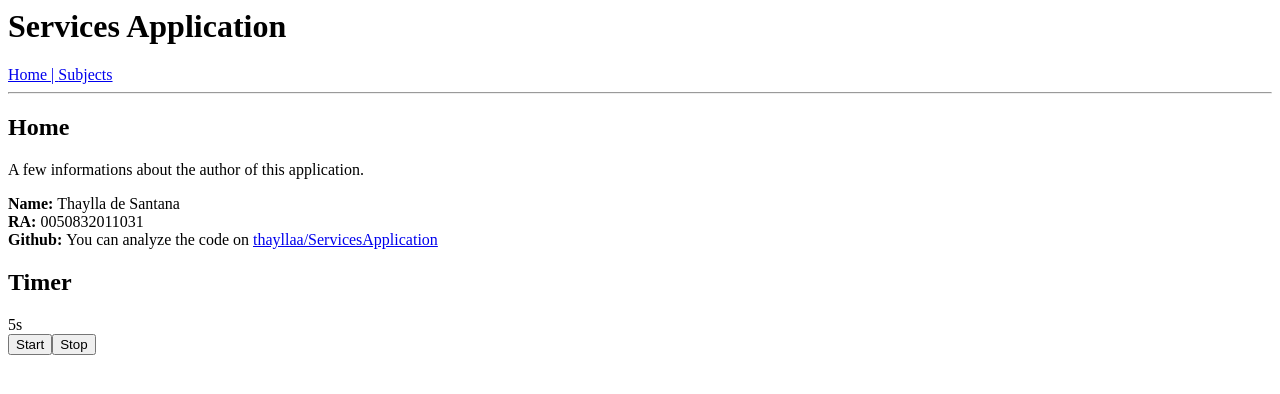
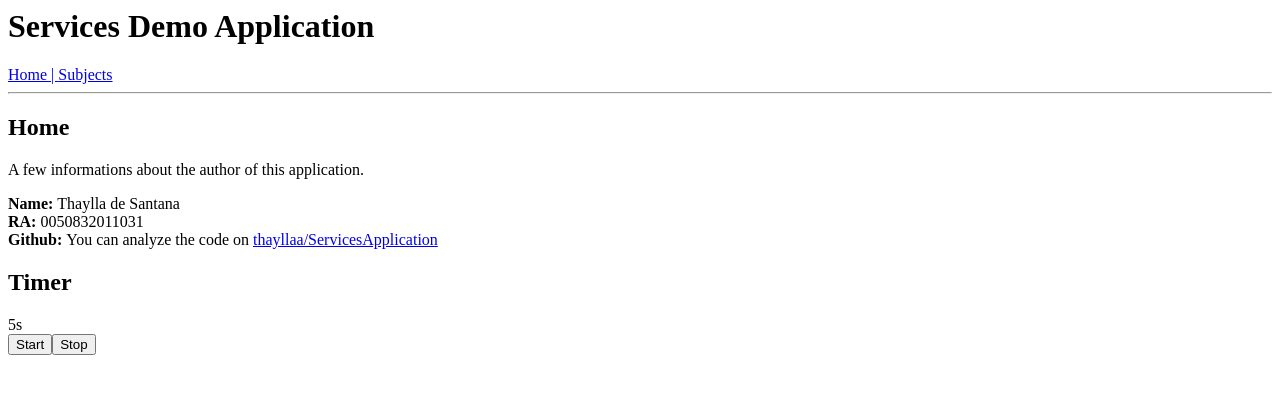
Before and after one commit to thayllaa/ServicesApplication, an Angular app: page / in a window 1280 px wide. Shown: the top 394 px of the page. Built offline with nearby package versions, Linux system fonts and the light colour scheme.

Commit message:
1 file modified

```diff
--- a/src/app/app.component.html
+++ b/src/app/app.component.html
@@ -1,4 +1,4 @@
-<h1> Services Application </h1>
+<h1> Services Demo Application </h1>
 <a [routerLink]="['/']"> Home | </a>
 <a [routerLink]="['/subjects']"> Subjects </a>
 
```
